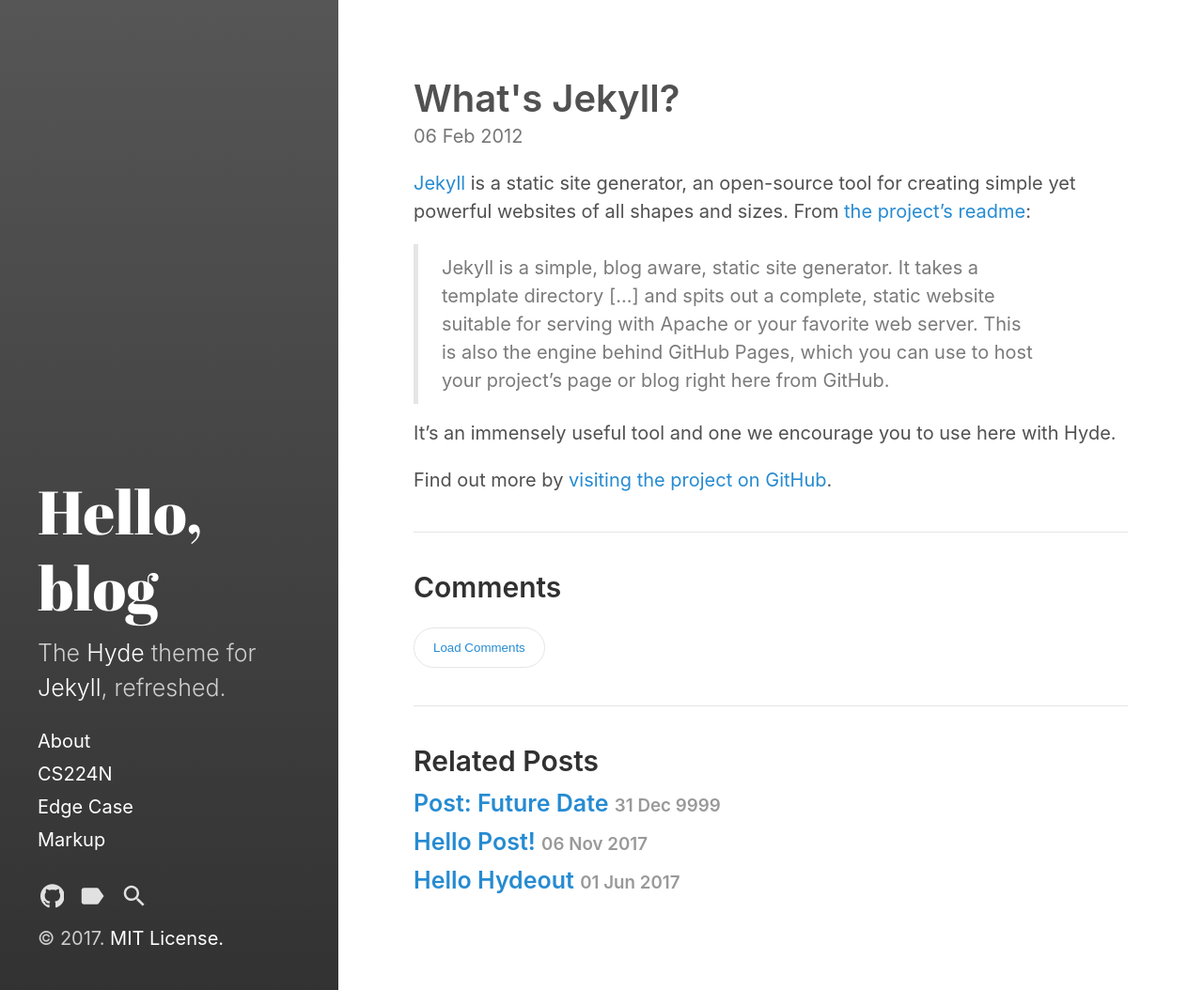
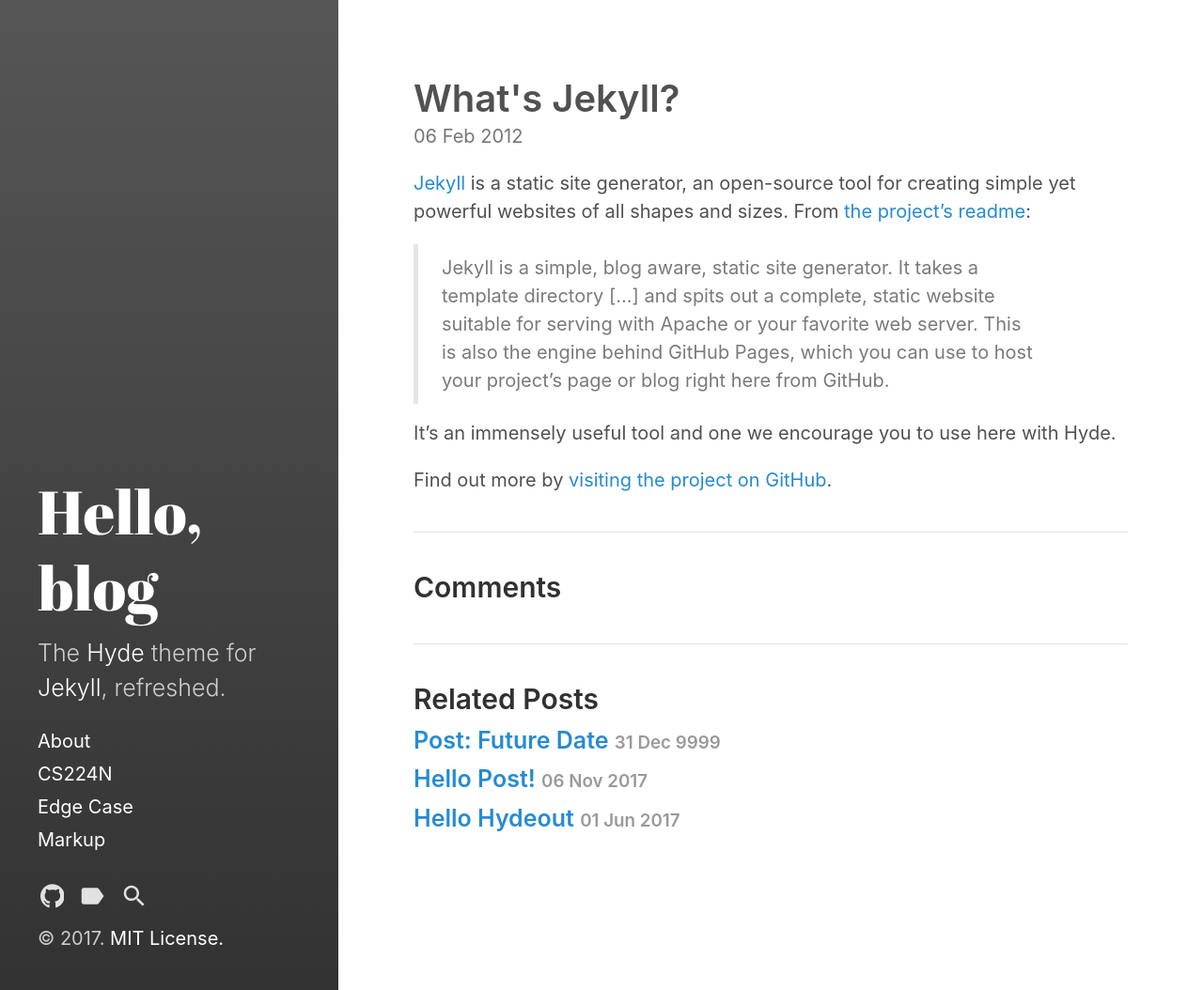
Before and after one commit to zsef123/zsef123.github.io, a Jekyll site: the page built from _posts/2012-02-06-whats-jekyll.md, in a window 1280 px wide. Shown: the whole page at 94% size. Built offline with Jekyll 4.4.1, drawn with Linux system fonts in a browser that asks for light colours; comment, search, counter and statistics services are not loaded.

Commit message:
Auto-display-comments

```diff
--- a/_includes/disqus.html
+++ b/_includes/disqus.html
@@ -1,9 +1,5 @@
 {% if site.disqus.shortname %}
   <div id="disqus_thread">
-    <button class="disqus-load" onClick="loadDisqusComments()">
-      Load Comments
-    </button>
-  </div>
     <script>
 
           /**
@@ -41,3 +38,4 @@
             <code>comments.html</code> partial for this theme.
           </p>
         {% endif %}
+  </div>
```
Also changed, not shown: other parts of _includes/disqus.html (+1 -0 lines). Lines whose indentation alone changed are shown as unchanged.
